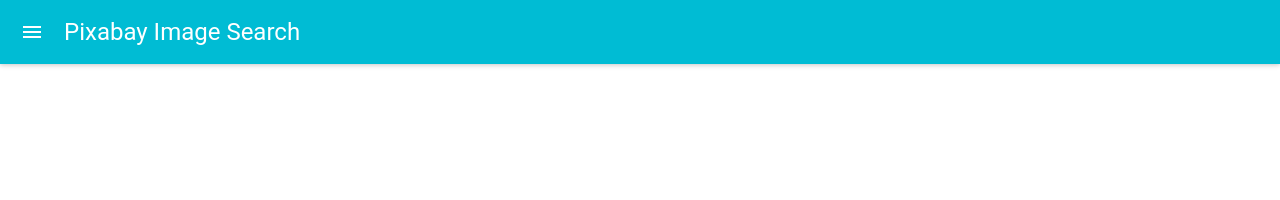
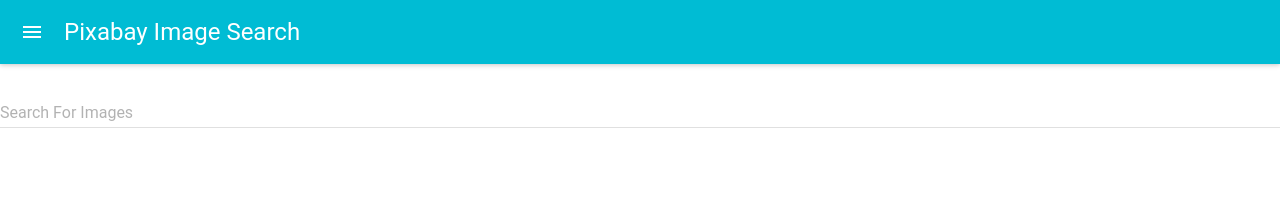
Before and after one commit to alhansrisuk/pixabay-search, a React (Create React App) app: page / in a window 1280 px wide. Shown: the top 200 px of the page. Built offline with nearby package versions, Linux system fonts and the light colour scheme.

Commit message:
updated search component

```diff
--- a/src/App.js
+++ b/src/App.js
@@ -1,6 +1,8 @@
 import React, { Component } from 'react';
 import MuiThemeProvider from 'material-ui/styles/MuiThemeProvider';
 import NavBar from './components/navbar/NavBar';
+import Search from './components/search/Search';
+
 
 import './App.css';
 
@@ -11,6 +13,7 @@ class App extends Component {
       <MuiThemeProvider>
         <div>
           <NavBar />
+          <Search />
           </div>
         </MuiThemeProvider>
     )
--- /dev/null
+++ b/src/components/search/Search.js
@@ -0,0 +1,29 @@
+import React, { Component } from 'react';
+import TextField from 'material-ui/TextField';
+import SelectField from 'material-ui/SelectField';
+
+class Search extends Component {
+    state = {
+        searchText: '',
+        amount: 10,
+        apiUrl: 'https://pixabay.com/api',
+        apiKey: '8983829-203d354f765ace434ed5905aa',
+        images: []
+    }
+
+  render() {
+    return (
+      <div>
+        <TextField
+            name = "searchText"
+            value = {this.state.searchText}
+            onChange = {this.onTextChange}
+            floatingLabelText="Search For Images"
+            fullWidth={true}
+            />
+      </div>
+    );
+  }
+}
+
+export default Search;
```
